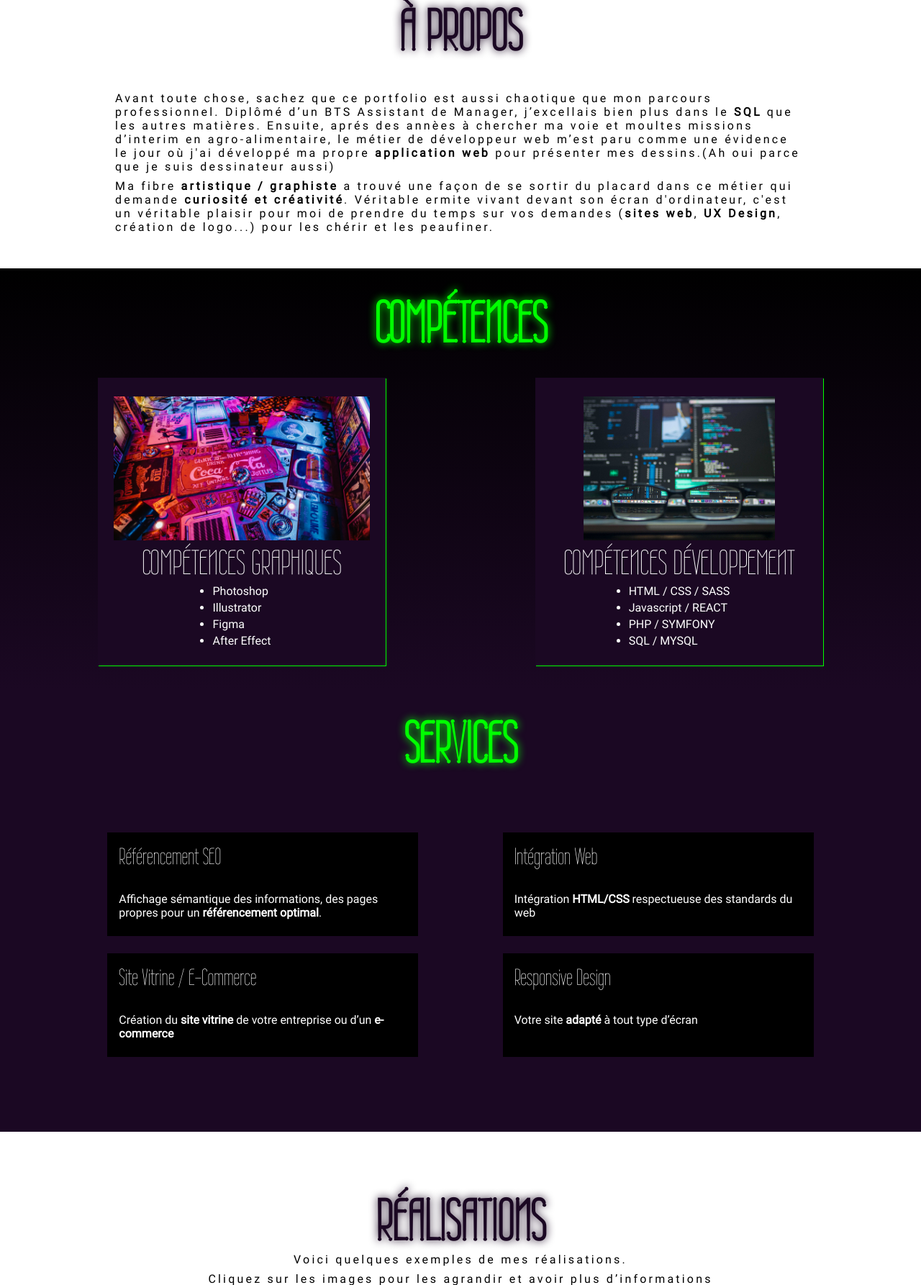
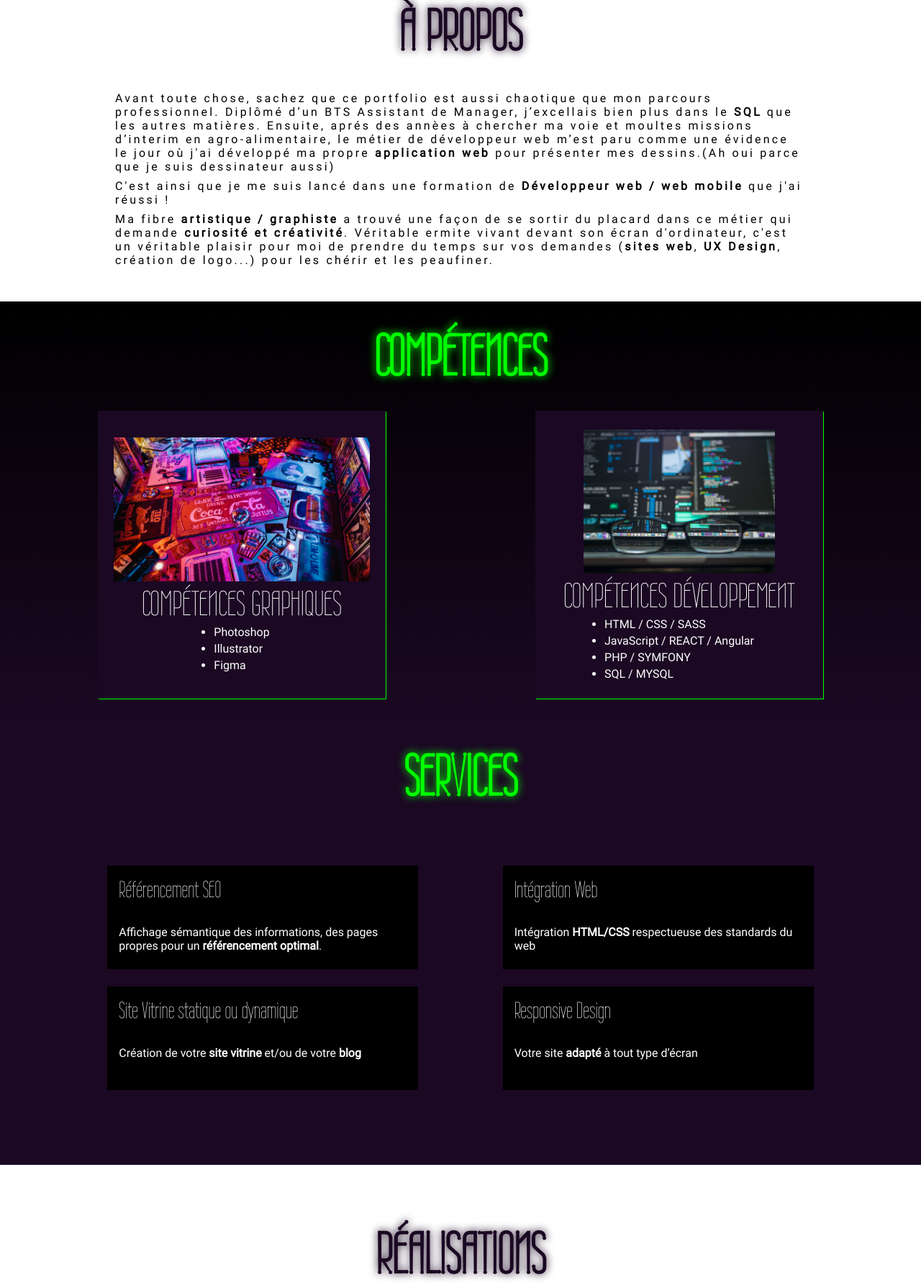
Before and after one commit to aloispatoor/alois-portfolio, a PHP site: page / in a window 1280 px wide. Shown: the part 761-2547 px from the top of the page at 72% size. Run offline with PHP 8.4, Linux system fonts and the light colour scheme.

Commit message:
some updates

```diff
--- a/index.php
+++ b/index.php
@@ -28,13 +28,13 @@
 ?>
 
 <!DOCTYPE html>
-<html lang="en">
+<html lang="fr">
 <head>
     <meta charset="UTF-8">
     <meta http-equiv="X-UA-Compatible" content="IE=edge">
     <meta name="viewport" content="width=device-width, initial-scale=1.0">
     <meta name="description" content="Développeur web et web designer basé sur Périgueux, en Dordogne. Je vous propose mes services en terme de maquettage, réalisation de charte graphique et d'intégration web front-end, tout en veillant au bon référencement naturel de votre site sur les moteurs de recherche">
-    <link rel="alternate" hreflang="fr">
+    <link rel="alternate" hreflang="fr-FR">
     <link rel="icon" type="image/png" sizes="32x32" href="assets/img/favicon-32x32.png">
     <link rel="icon" type="image/png" sizes="16x16" href="assets/img/favicon-16x16.png">
     <link rel="stylesheet" href="assets/css/all.css">
@@ -75,9 +75,16 @@
             <article>
                 <p>Avant toute chose, sachez que ce portfolio est aussi chaotique que mon parcours professionnel.
                     Diplômé d’un BTS Assistant de Manager, j’excellais bien plus dans le <strong>SQL</strong> que les autres matières.
-                    Ensuite, aprés des annèes à chercher ma voie et moultes missions d’interim en agro-alimentaire, le métier de développeur web m’est paru comme une évidence le jour où j'ai développé ma propre <strong>application web</strong> pour présenter mes dessins.(Ah oui parce que je suis dessinateur aussi)</p>
+                    Ensuite, aprés des annèes à chercher ma voie et moultes missions d’interim en agro-alimentaire, le métier de développeur web m’est paru comme une évidence le jour où j'ai développé ma propre <strong>application web</strong> pour présenter mes dessins.(Ah oui parce que je suis dessinateur aussi)
+                </p>
 
-                    <p>Ma fibre <strong>artistique / graphiste</strong> a trouvé une façon de se sortir du placard dans ce métier qui demande <strong>curiosité et créativité</strong>. Véritable ermite vivant devant son écran d'ordinateur, c'est un véritable plaisir pour moi de prendre du temps sur vos demandes (<strong>sites web</strong>, <strong>UX Design</strong>, création de logo...) pour les chérir et les peaufiner.</p>
+                <p>
+                    C'est ainsi que je me suis lancé dans une formation de <strong>Développeur web / web mobile</strong> que j'ai réussi !
+                </p>
+
+                <p>
+                    Ma fibre <strong>artistique / graphiste</strong> a trouvé une façon de se sortir du placard dans ce métier qui demande <strong>curiosité et créativité</strong>. Véritable ermite vivant devant son écran d'ordinateur, c'est un véritable plaisir pour moi de prendre du temps sur vos demandes (<strong>sites web</strong>, <strong>UX Design</strong>, création de logo...) pour les chérir et les peaufiner.
+                </p>
             </article>
         </section>
         <!-- COMPETENCES -->
@@ -93,7 +100,6 @@
                         <li>Photoshop</li>
                         <li>Illustrator</li>
                         <li>Figma</li>
-                        <li>After Effect</li>
                     </ul>
                 </article>
                 <article class="selected-div reveal-invisible">
@@ -103,7 +109,7 @@
                     <h3>Compétences Développement</h3>
                     <ul>
                         <li>HTML / CSS / SASS</li>
-                        <li>Javascript / REACT</li>
+                        <li>JavaScript / REACT / Angular</li>
                         <li>PHP / SYMFONY</li>
                         <li>SQL / MYSQL</li>
                     </ul>
@@ -126,8 +132,8 @@
             </div>
             <div class="flexboxServices">
                 <article class="selected-div reveal-invisible">
-                    <h3>Site Vitrine / E-Commerce</h3>
-                    <p>Création du <strong>site vitrine</strong> de votre entreprise ou d’un <strong>e-commerce</strong></p>
+                    <h3>Site Vitrine statique ou dynamique</h3>
+                    <p>Création de votre <strong>site vitrine</strong> et/ou de votre <strong>blog</strong></p>
                 </article>
                 <article class="selected-div reveal-invisible">
                     <h3>Responsive Design</h3>
@@ -155,7 +161,7 @@
                 <article>
                     <div id="secondModal" class="boxSizing" onclick="getImg('close')">
                         <img src="assets/img/adn.png" alt="Maquette du site ADN - Au-delà des Normes">
-                        <p>Maquettage du site de <strong>l'association ADN</strong> réalisée sur <strong>Figma</strong>. Développement en cours.</p>
+                        <p>Maquettage du site de <strong>l'association ADN</strong> réalisée sur <strong>Figma</strong>. Développement en <strong>PHP / SYMFONY</strong>.</p>
                     </div>
                     <div class="miniature">
                         <img src="assets/img/adn.png" alt="Maquette du site Gaming Campus" class="modal-content" onclick="getImg('secondModal')">
@@ -163,11 +169,11 @@
                 </article>
                 <article>
                     <div id="thirdModal" class="boxSizing" onclick="getImg('close')">
-                        <img src="assets/img/pepscoaching.png" alt="Maquette du site Pep's Coaching">
-                        <p>Maquette refaite à l'identique en utilisant <strong>HTML et SCSS</strong>. Lien GitHub <a href="https://github.com/aloispatoor/PEPSCOACHING" target="_blank">ici</a></p>
+                        <img src="assets/img/amejisuto7.jpg" alt="Screenshot du site Amejisuto7.art">
+                        <p>Portfolio artistique réalisé en <strong>PHP</strong>, <strong>SCSS</strong> et quelques implémentations de <strong>JavaScript</strong></p>
                     </div>
                     <div class="miniature">
-                        <img src="assets/img/pepscoaching.png" alt="Maquette du site Pep's Coaching" class="modal-content" onclick="getImg('thirdModal')">
+                        <img src="assets/img/amejisuto7.jpg" alt="Screenshot du site Amejisuto7.art" class="modal-content" onclick="getImg('thirdModal')">
                     </div>
                 </article>
             </div>
@@ -251,7 +257,7 @@
             </ul>
         </section>
         <section id="bottomFooter">
-            <p><a href="#">Mentions Légales</a> - Copyright 2022 Aloïs Patoor</p>
+            <p>Copyright 2022 Aloïs Patoor</p>
         </section>
     </footer>
     <script src="assets/js/menuburger.js"></script>
```
Also changed, not shown: assets/img/amejisuto7.jpg (added).
